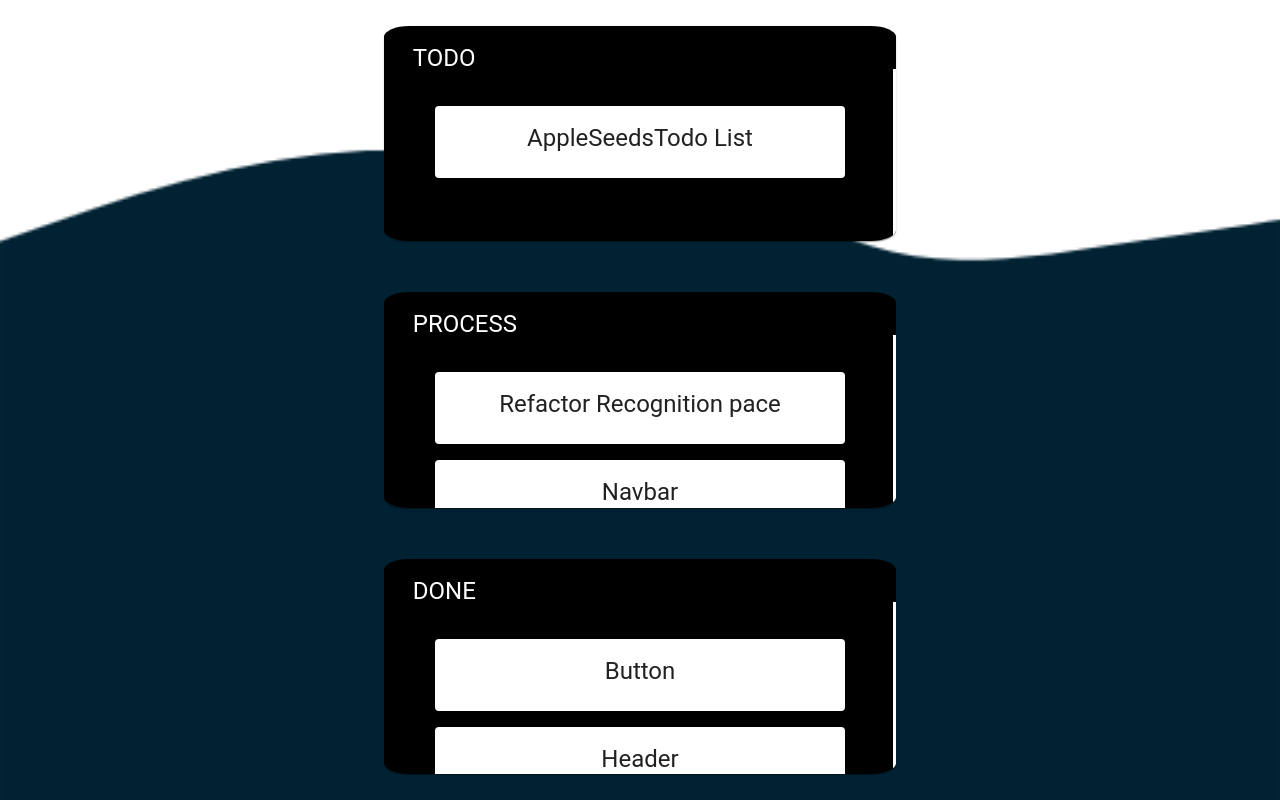
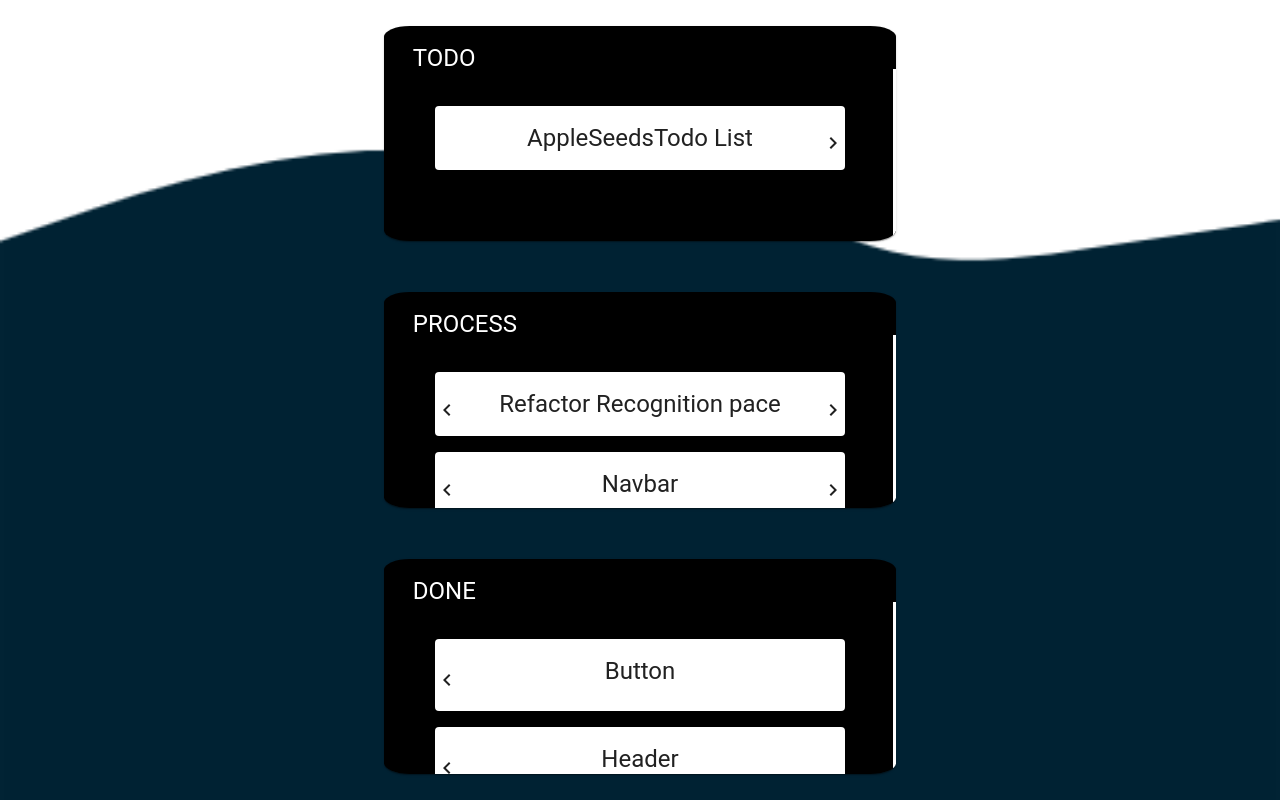
Before and after one commit to yehudagoldner/project-management-team-1, a React (Create React App) app: page / in a window 1280 px wide. Built offline with nearby package versions, Linux system fonts and the light colour scheme.

Commit message:
upload board navigation

```diff
--- a/src/components/Board/Board.css
+++ b/src/components/Board/Board.css
@@ -25,6 +25,18 @@
   position: relative;
   min-width: 15vw;
 }
+.left-icon {
+  position: absolute;
+  top: 40%;
+  left: 0;
+  cursor: pointer;
+}
+.right-icon {
+  position: absolute;
+  top: 40%;
+  right: 0;
+  cursor: pointer;
+}
 .board-card:after {
   content: "";
   position: absolute;
@@ -37,6 +49,7 @@
   width: 80%;
   margin: 2vh auto;
   text-align: center;
+  position: relative;
 }
 
 @media (max-width: 1300px) {
--- a/src/components/Board/Board.js
+++ b/src/components/Board/Board.js
@@ -1,11 +1,11 @@
-import * as React from "react";
 import "./Board.css";
-import { RenderCard } from "./RenderData";
-
+import RenderCard from "./RenderData";
 const Board = (props) => {
   return (
     <div className="main-board">
-      <div className="board-card-container">{RenderCard()}</div>
+      <div className="board-card-container">
+        <RenderCard />
+      </div>
     </div>
   );
 };
--- /dev/null
+++ b/src/components/Board/RenderCardContent.js
@@ -0,0 +1,84 @@
+import Card from "@mui/material/Card";
+import CardContent from "@mui/material/CardContent";
+import Typography from "@mui/material/Typography";
+import ChevronLeftIcon from "@mui/icons-material/ChevronLeft";
+import ChevronRightIcon from "@mui/icons-material/ChevronRight";
+// Render Card Content
+const RenderCardContent = ({ headerName, setData, data }) => {
+  const handleLeftArrow = ({ target }) => {
+    const newTaskBoard = data.map((element) => {
+      if (
+        Number(target.id) === Number(element.id) &&
+        element.status === "process"
+      ) {
+        console.log(element.status);
+        element.status = "todo";
+      } else if (
+        Number(target.id) === Number(element.id) &&
+        element.status === "done"
+      ) {
+        element.status = "process";
+      }
+      return element;
+    });
+
+    setData(newTaskBoard);
+  };
+
+  const handleRightArrow = ({ target }) => {
+    const newTaskBoard = data.map((element) => {
+      if (
+        Number(target.id) === Number(element.id) &&
+        element.status === "process"
+      ) {
+        console.log(element.status);
+        element.status = "done";
+      } else if (
+        Number(target.id) === Number(element.id) &&
+        element.status === "todo"
+      ) {
+        element.status = "process";
+      }
+      return element;
+    });
+
+    setData(newTaskBoard);
+  };
+  return data.map((element) => {
+    return element.status === headerName.toLowerCase() ? (
+      <div key={element.id}>
+        <Card className="board-card-task">
+          {element.status !== "todo" ? (
+            <ChevronLeftIcon
+              className="left-icon"
+              onClick={handleLeftArrow}
+              value={element.status}
+              id={element.id}
+            />
+          ) : (
+            ""
+          )}
+          <CardContent>
+            <Typography variant="h5" component="div">
+              {element.title}
+            </Typography>
+          </CardContent>
+          {element.status !== "done" ? (
+            <ChevronRightIcon
+              className="right-icon"
+              onClick={handleRightArrow}
+              value={element.status}
+              id={element.id}
+            />
+          ) : (
+            ""
+          )}
+        </Card>
+      </div>
+    ) : (
+      ""
+    );
+  });
+};
+
+export default RenderCardContent;
--- a/src/components/Board/RenderData.js
+++ b/src/components/Board/RenderData.js
@@ -1,30 +1,20 @@
+import { useState, useEffect } from "react";
 import Card from "@mui/material/Card";
 import CardContent from "@mui/material/CardContent";
 import Typography from "@mui/material/Typography";
-import { DragDropContext, Droppable } from "react-beautiful-dnd";
+// import { DragDropContext, Droppable } from "react-beautiful-dnd";
 import { task, cardHeader } from "../../taskData";
 
-// Render Card Content
-export const RenderCardContent = (data, headerName) => {
-  return data.map((element) => {
-    return element.status === headerName.toLowerCase() ? (
-      <div key={element.id}>
-        <Card className="board-card-task">
-          <CardContent>
-            <Typography variant="h5" component="div">
-              {element.title}
-            </Typography>
-          </CardContent>
-        </Card>
-      </div>
-    ) : (
-      ""
-    );
-  });
-};
+import RenderCardContent from "./RenderCardContent";
+import "./Board.css";
 
 // Render Card
-export const RenderCard = () => {
+const RenderCard = () => {
+  const [data, setData] = useState([]);
+  useEffect(() => {
+    setData(task);
+  }, []);
+
   return cardHeader.map((header) => {
     return (
       <Card
@@ -46,8 +36,13 @@ export const RenderCard = () => {
             {header.name}
           </Typography>
         </CardContent>
-        {RenderCardContent(task, header.name)}
+        <RenderCardContent
+          headerName={header.name}
+          setData={setData}
+          data={data}
+        />
       </Card>
     );
   });
 };
+export default RenderCard;
```
Also changed, not shown: package.json (+5 -5 lines), src/components/Board/Task.js (added, +11 -0 lines), 1 other file (tests, documents, lock files or other folders).
